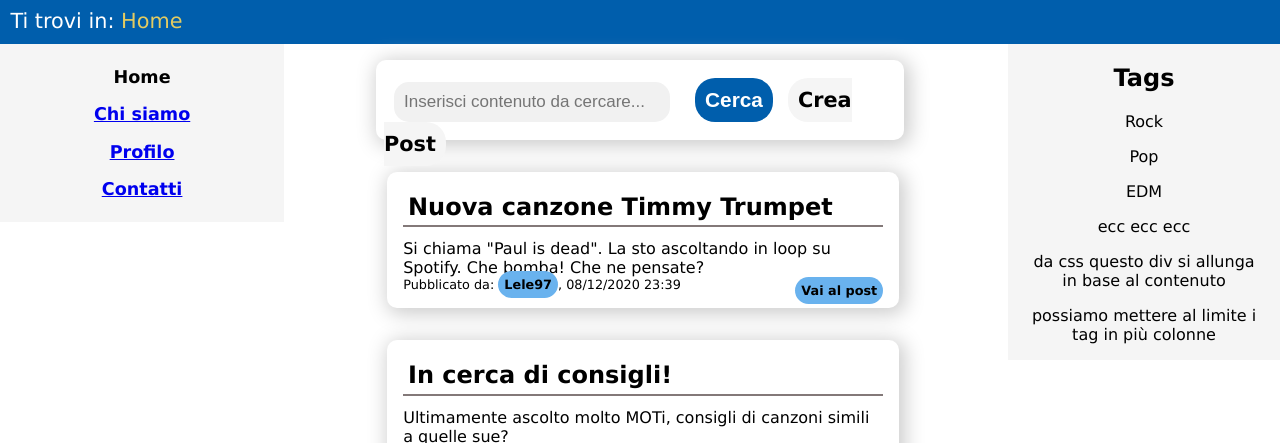
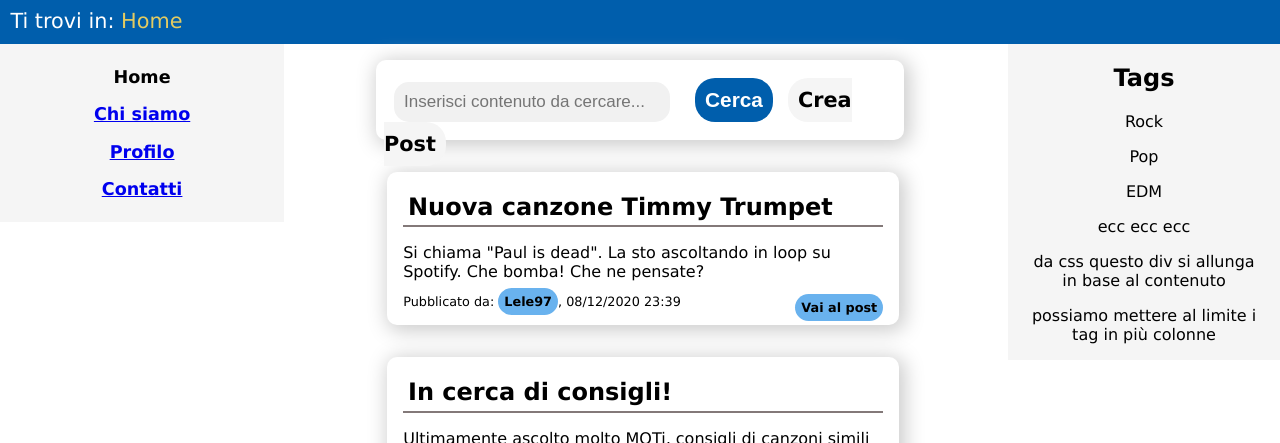
Before and after one commit to MicheleBaldisseri/TwoNotes, a PHP site: page / in a window 1280 px wide. Shown: the part 81-524 px from the top of the page. Run offline with PHP 8.4, Linux system fonts and the light colour scheme; data comes from the database, SQL or seed files in the repository.

Commit message:
fix p post

```diff
--- a/styles/stile.css
+++ b/styles/stile.css
@@ -86,21 +86,23 @@ SEZIONE HOME
     font-size: 1.5em;
     padding: 0.2em;
     border-bottom: 2px solid rgb(131, 121, 121);
-    margin-bottom: 0.5em;
 }
 .infoPost{
     font-size: 0.8em;
 }
 .postContent img{
-    padding: 1em;
     width: 30%;
     display: block;
     margin: auto;
+    padding-top: 1em;
 }
 .postContent a{
     font-size: 1em;
     background-color: #69b2ee;
     padding: 6px;
+}
+.postContent p{
+    padding-top: 1em;
 }
 .goTo{
     float: right;
```
